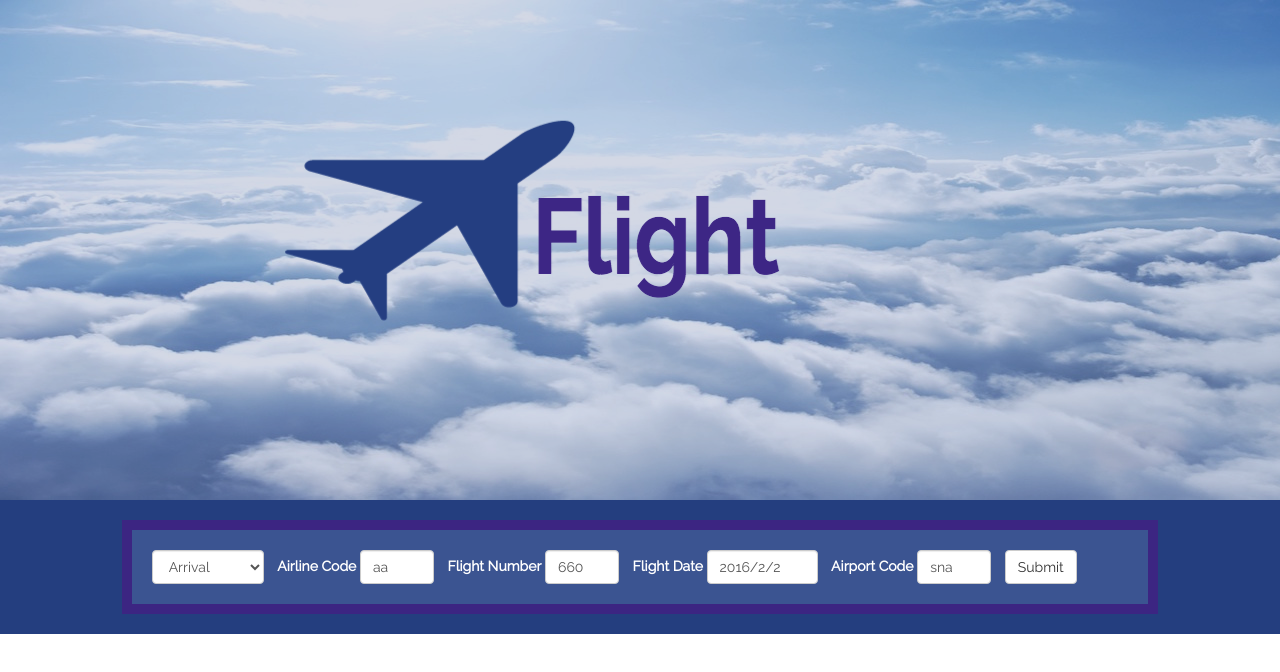
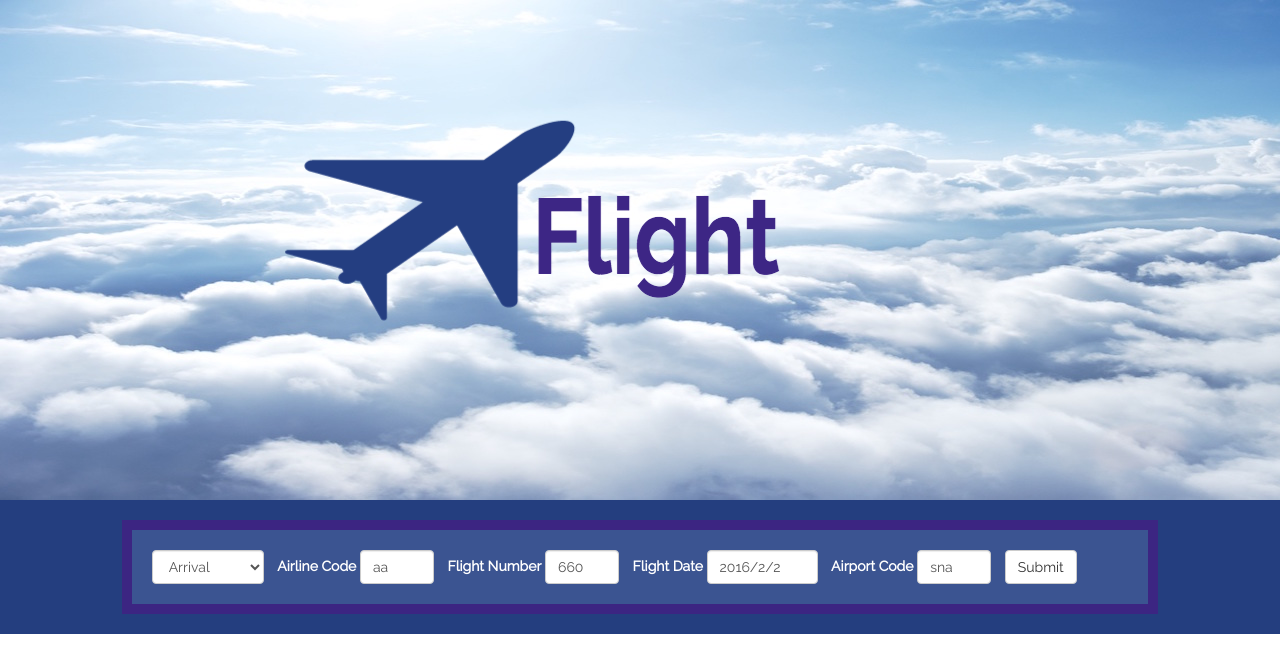
Before and after one commit to smwhelchel/flight, a plain HTML site: page public/index.html in a window 1280 px wide. Drawn offline with nearby package versions, Linux system fonts and the light colour scheme.

Commit message:
removing opacity

```diff
--- a/public/index.html
+++ b/public/index.html
@@ -12,7 +12,6 @@
   </head>
   <body>
     <div class="container" id="header">
-      <div class="opacity"></div>
       <div class="row">
         <div class="col-md-12">
           <img src="images/Drawing.png" id="logo">
```
